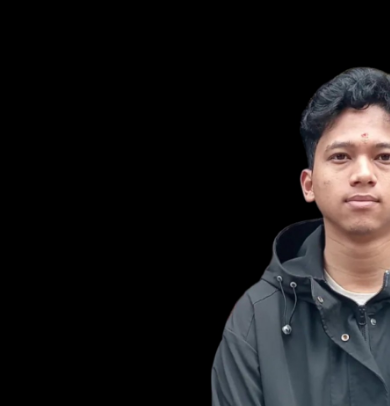
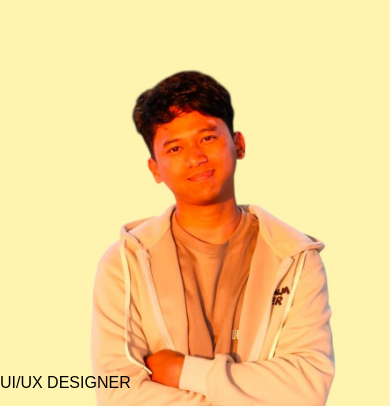
Before and after one commit to SauravShrestha-IT/portfolio-website, a plain HTML site: page index.html in a window 390 px wide. Shown: the part 156-562 px from the top of the page. Drawn offline with Linux system fonts and the light colour scheme.

Commit message:
Update newstyle.css

```diff
--- a/newstyle.css
+++ b/newstyle.css
@@ -347,7 +347,7 @@ nav .fa-solid{
 }
 @media only screen and (max-width: 600px){
     #header{
-        background-image: url(images/mob-back.jpg);
+        background-image: url(images/mob-naya.jpg);
     }
     .header-text{
         margin-top: 100%;
```
